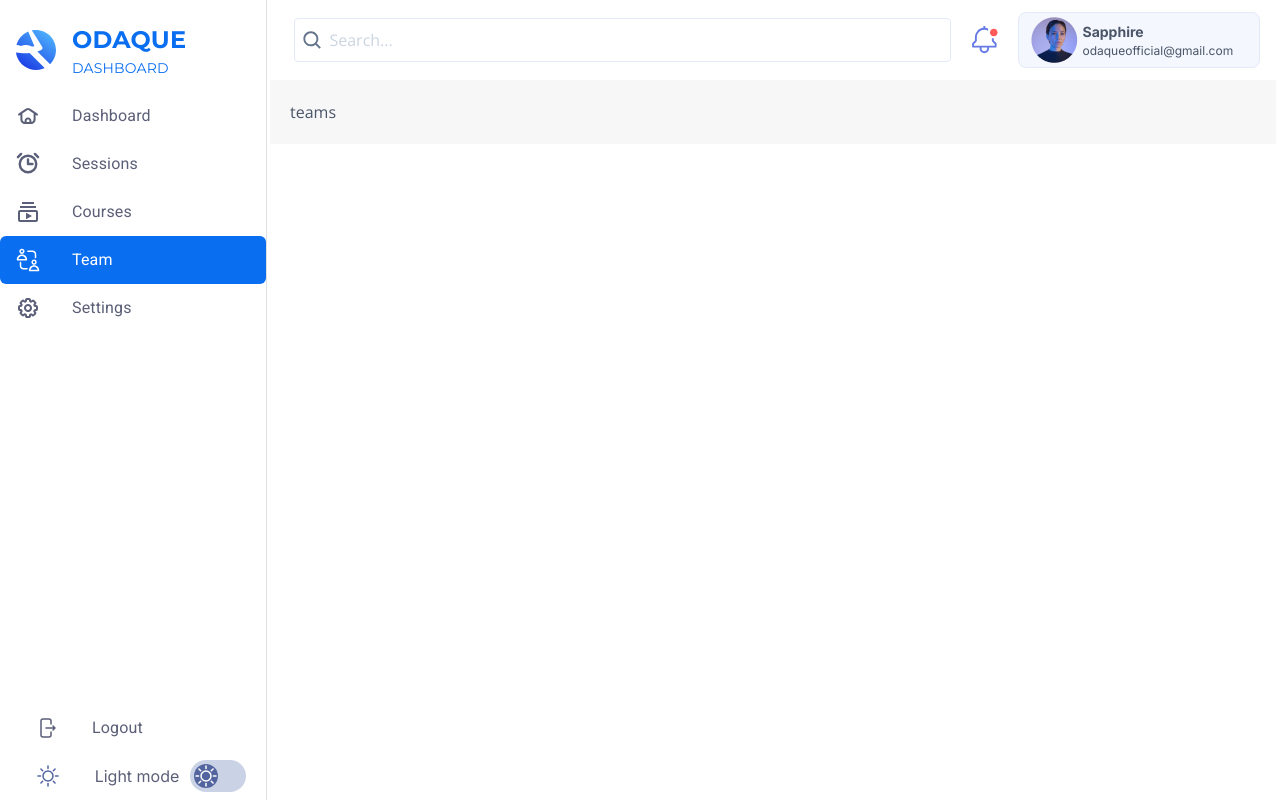
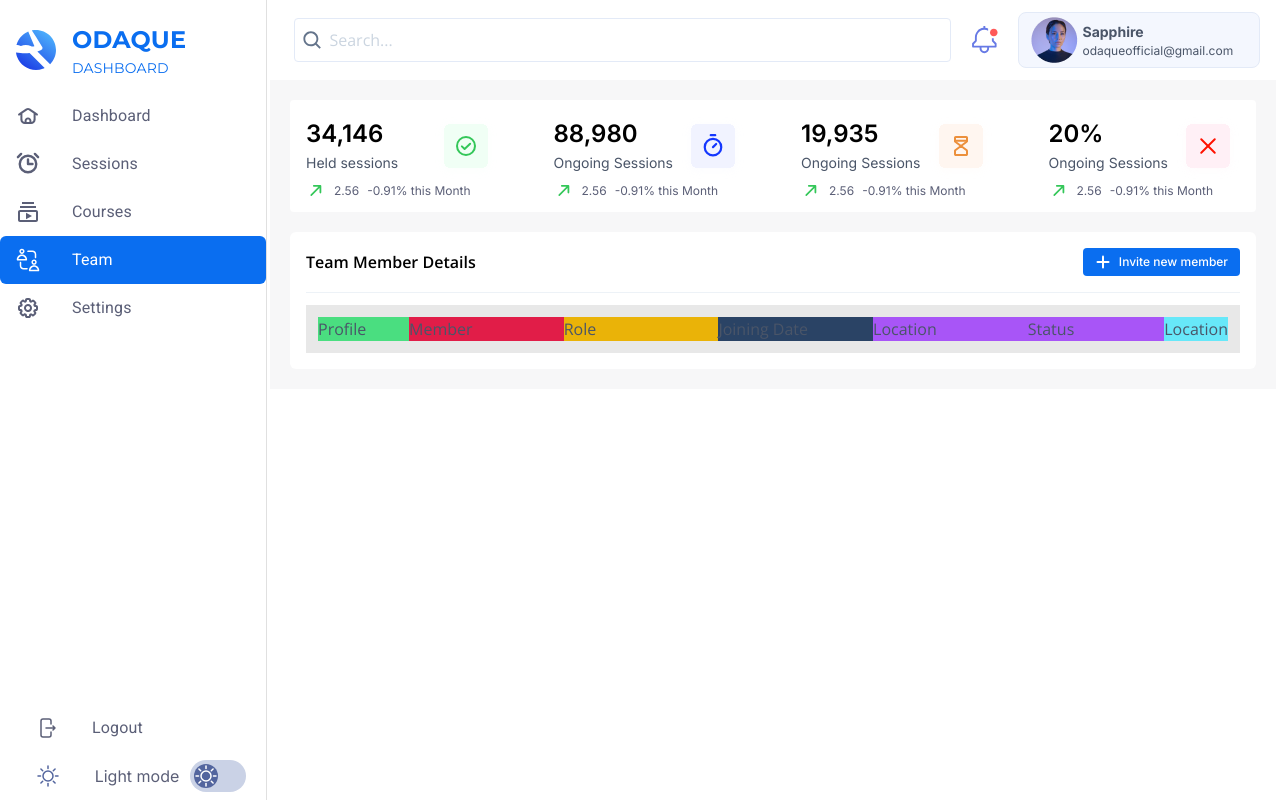
Before and after one commit to AkhtarZaman7/odaque-web-dashboard, a Next.js app: page /dashboard/team in a window 1280 px wide. Built offline with nearby package versions, Linux system fonts and the light colour scheme.

Commit message:
teams in-progress

```diff
--- a/src/app/(auth)/dashboard/team/page.jsx
+++ b/src/app/(auth)/dashboard/team/page.jsx
@@ -1,31 +1,55 @@
-import React from 'react';
+import React from "react";
+import SessionHistory from "../../../../components/SessionsHistory";
+import Link from "next/link";
+import AppIcons from "../../../../../public/assets/icons";
+import TeamMemberDetails from "../../../../components/TeamMemberDetails";
 export const metadata = {
-  title: 'Team',
-  description: 'Team',
+  title: "Team",
+  description: "Team",
   icons: [
     {
-      rel: 'icon',
-      type: 'image/png',
-      sizes: '32x32',
-      url: '/favicon-32x32.png',
+      rel: "icon",
+      type: "image/png",
+      sizes: "32x32",
+      url: "/favicon-32x32.png",
     },
     {
-      rel: 'icon',
-      type: 'image/png',
-      sizes: '16x16',
-      url: '/favicon-16x16.png',
+      rel: "icon",
+      type: "image/png",
+      sizes: "16x16",
+      url: "/favicon-16x16.png",
     },
     {
-      rel: 'icon',
-      url: '/favicon.ico',
+      rel: "icon",
+      url: "/favicon.ico",
     },
   ],
 };
 
 const Team = () => (
   <div className="content">
-    <p>teams</p>
+  <div className="flex flex-1 flex-col space-y-5">
+    <SessionHistory />
+    <div className=" flex flex-col rounded-md bg-white p-4 h-full">
+      <div className="flex justify-between w-full flex-row items-center border-b pb-4">
+        <p className="font-semibold text-black">Team Member Details</p>
+        <Link href="/dashboard/sessions/add-session">
+          <button
+            type="submit"
+            className="flex flex-row justify-between font-inter"
+          >
+            <div className="flex h-7 flex-row items-center justify-between rounded bg-blueSelected p-2 px-3 ">
+              <AppIcons.plus/>
+              <p className="pl-2 text-xs font-medium font-inter text-white">Invite new member</p>
+            </div>
+          </button>
+        </Link>
+      </div>
+      <TeamMemberDetails/>
+
+    </div>
   </div>
+</div>
 );
 
 export default Team;
--- /dev/null
+++ b/src/components/TeamMemberDetails.jsx
@@ -0,0 +1,41 @@
+import React from "react";
+
+const TeamMemberDetails = () => {
+  const TeamMembers = [
+    {
+      profile: "URL_to_profile_image",
+      MemberName: "Jane Cooper",
+      role: "Manager",
+      joiningDate: "18/08/23",
+      location: "Studio A",
+      status: "Active",
+    },
+    // Add more team members as needed
+    {
+      profile: "URL_to_profile_image",
+      MemberName: "John Doe",
+      role: "Developer",
+      joiningDate: "20/09/25",
+      location: "Studio B",
+      status: "Active",
+    },
+  ];
+
+  return (
+    <div className="pt-[12px]">
+      <div>
+        <div className="bg-primarygraybg py-[12px] px-[12px] flex flex-row items-center">
+          <div className=" w-[10%] bg-green-400  font-sans ">Profile</div>
+          <div className="w-[17%] bg-rose-600">Member</div>
+          <div className="w-[17%] bg-yellow-500">Role</div>
+          <div className="w-[17%] bg-blue-900">Joining Date</div>
+          <div className="w-[17%] bg-purple-500">Location</div>
+          <div className="w-[15%] bg-purple-500">Status</div>
+          <div className="w-[7%] bg-cyan-300 ">Location</div>
+        </div>
+      </div>
+    </div>
+  );
+};
+
+export default TeamMemberDetails;
--- a/tailwind.config.js
+++ b/tailwind.config.js
@@ -1,4 +1,5 @@
 /** @type {import('tailwindcss').Config} */
+
 module.exports = {
   content: ["./src/**/*.{js,ts,jsx,tsx}"],
   theme: {
@@ -67,7 +68,7 @@ module.exports = {
         unselected: "#a9b2cf",
         blueSelected: "#0A6EF0",
         globalBackground: "#CAD2E6",
-        bgSignUp:"#f5f5f6",
+        bgSignUp: "#f5f5f6",
         lightmode: "#53659E",
         lightgray: "#f4f7fe",
         border: "#e3eaf7",
@@ -86,10 +87,10 @@ module.exports = {
         editText: "#efa037",
         editBg: "#fff4e8",
         primaryBg: "#eaf6ff",
-        error:"#FF453A",
-        lockbg:"#fff2f1",
-        checkbg:"#27AE60"
-
+        error: "#FF453A",
+        lockbg: "#fff2f1",
+        checkbg: "#27AE60",
+        primarygraybg: "#e8e8e8",
       },
     },
   },
```
